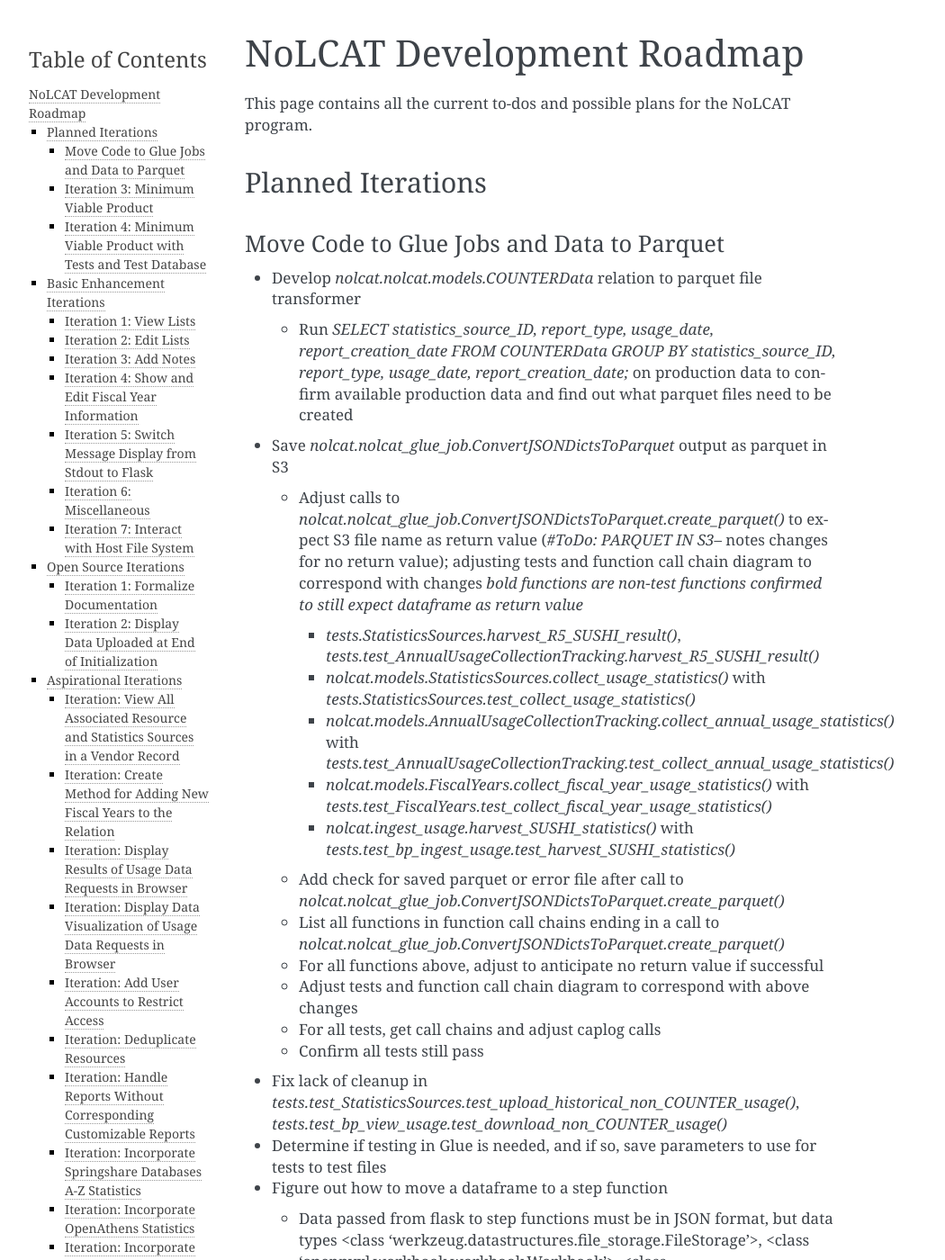
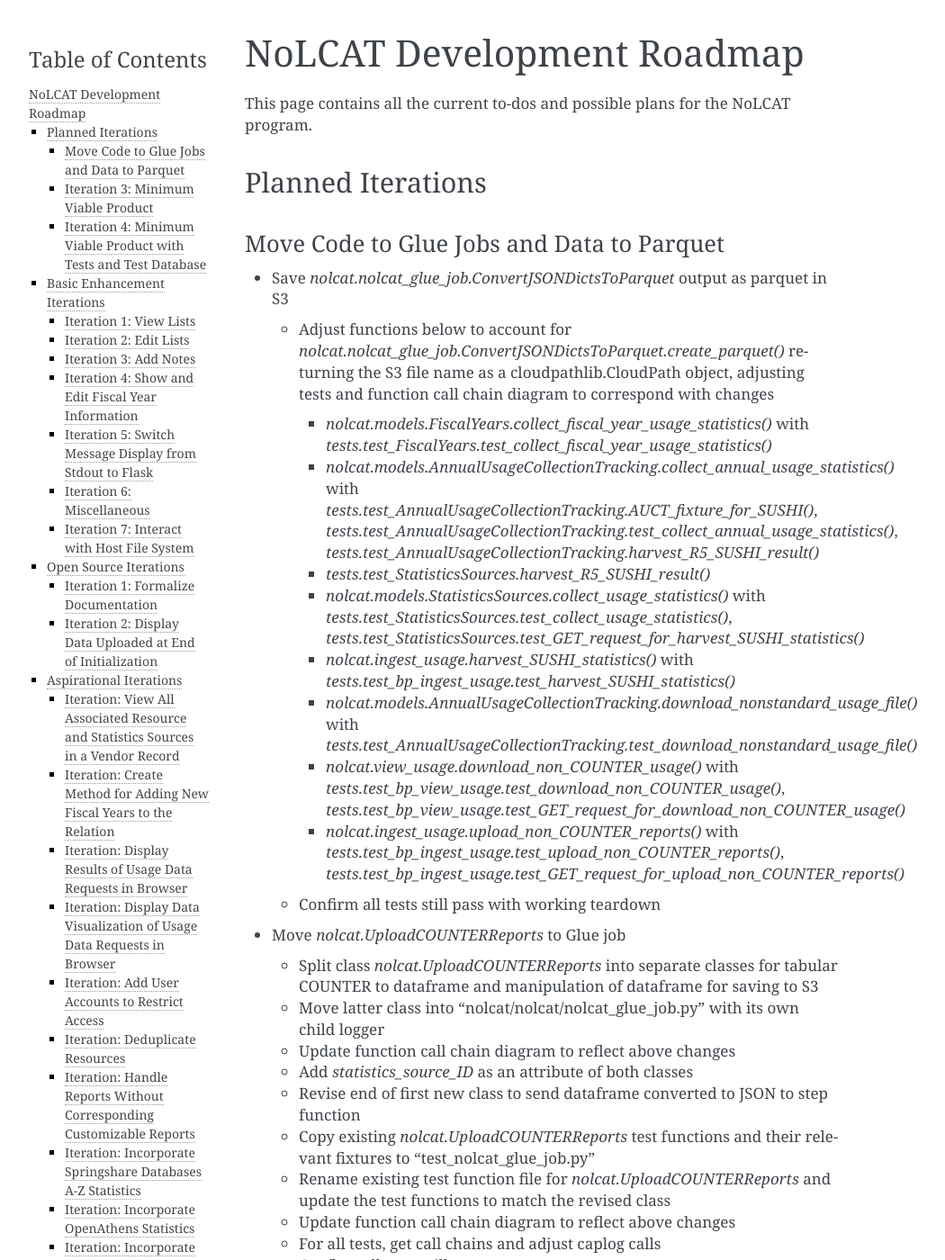
Before and after one commit to ereiskind/nolcat, a Sphinx documentation site: the page built from docs/source/roadmap.rst, in a window 1280 px wide and 1400 px high. Shown: the whole window at 90% size, without its empty margins (148-1198 px from the left). Built offline with Sphinx 7.4.7, drawn with Linux system fonts in a browser that asks for light colours; some of the changed text lies outside the part shown.

Commit message:
Update roadmap

```diff
--- a/docs/source/roadmap.rst
+++ b/docs/source/roadmap.rst
@@ -7,35 +7,20 @@
 
 Move Code to Glue Jobs and Data to Parquet
 ==========================================
-* Develop `nolcat.nolcat.models.COUNTERData` relation to parquet file transformer
-
-  * Run `SELECT statistics_source_ID, report_type, usage_date, report_creation_date FROM COUNTERData GROUP BY statistics_source_ID, report_type, usage_date, report_creation_date;` on production data to confirm available production data and find out what parquet files need to be created
-
 * Save `nolcat.nolcat_glue_job.ConvertJSONDictsToParquet` output as parquet in S3
 
-  * Adjust calls to `nolcat.nolcat_glue_job.ConvertJSONDictsToParquet.create_parquet()` to expect S3 file name as return value (`#ToDo: PARQUET IN S3--` notes changes for no return value); adjusting tests and function call chain diagram to correspond with changes *bold functions are non-test functions confirmed to still expect dataframe as return value*
+  * Adjust functions below to account for `nolcat.nolcat_glue_job.ConvertJSONDictsToParquet.create_parquet()` returning the S3 file name as a cloudpathlib.CloudPath object, adjusting tests and function call chain diagram to correspond with changes
 
-    * `tests.StatisticsSources.harvest_R5_SUSHI_result()`, `tests.test_AnnualUsageCollectionTracking.harvest_R5_SUSHI_result()`
-    * `nolcat.models.StatisticsSources.collect_usage_statistics()` with `tests.StatisticsSources.test_collect_usage_statistics()`
-    * `nolcat.models.AnnualUsageCollectionTracking.collect_annual_usage_statistics()` with `tests.test_AnnualUsageCollectionTracking.test_collect_annual_usage_statistics()`
     * `nolcat.models.FiscalYears.collect_fiscal_year_usage_statistics()` with `tests.test_FiscalYears.test_collect_fiscal_year_usage_statistics()`
+    * `nolcat.models.AnnualUsageCollectionTracking.collect_annual_usage_statistics()` with `tests.test_AnnualUsageCollectionTracking.AUCT_fixture_for_SUSHI()`, `tests.test_AnnualUsageCollectionTracking.test_collect_annual_usage_statistics()`, `tests.test_AnnualUsageCollectionTracking.harvest_R5_SUSHI_result()`
+    * `tests.test_StatisticsSources.harvest_R5_SUSHI_result()`
+    * `nolcat.models.StatisticsSources.collect_usage_statistics()` with `tests.test_StatisticsSources.test_collect_usage_statistics()`, `tests.test_StatisticsSources.test_GET_request_for_harvest_SUSHI_statistics()`
     * `nolcat.ingest_usage.harvest_SUSHI_statistics()` with `tests.test_bp_ingest_usage.test_harvest_SUSHI_statistics()`
+    * `nolcat.models.AnnualUsageCollectionTracking.download_nonstandard_usage_file()` with `tests.test_AnnualUsageCollectionTracking.test_download_nonstandard_usage_file()`
+    * `nolcat.view_usage.download_non_COUNTER_usage()` with `tests.test_bp_view_usage.test_download_non_COUNTER_usage()`, `tests.test_bp_view_usage.test_GET_request_for_download_non_COUNTER_usage()`
+    * `nolcat.ingest_usage.upload_non_COUNTER_reports()` with `tests.test_bp_ingest_usage.test_upload_non_COUNTER_reports()`, `tests.test_bp_ingest_usage.test_GET_request_for_upload_non_COUNTER_reports()`
 
-  * Add check for saved parquet or error file after call to `nolcat.nolcat_glue_job.ConvertJSONDictsToParquet.create_parquet()`
-  * List all functions in function call chains ending in a call to `nolcat.nolcat_glue_job.ConvertJSONDictsToParquet.create_parquet()`
-  * For all functions above, adjust to anticipate no return value if successful
-  * Adjust tests and function call chain diagram to correspond with above changes
-  * For all tests, get call chains and adjust caplog calls
-  * Confirm all tests still pass
-
-* Fix lack of cleanup in `tests.test_StatisticsSources.test_upload_historical_non_COUNTER_usage()`, `tests.test_bp_view_usage.test_download_non_COUNTER_usage()`
-* Determine if testing in Glue is needed, and if so, save parameters to use for tests to test files
-
-* Figure out how to move a dataframe to a step function
-
-  * Data passed from flask to step functions must be in JSON format, but data types <class 'werkzeug.datastructures.file_storage.FileStorage'>, <class 'openpyxl.workbook.workbook.Workbook'>, <class 'openpyxl.worksheet._read_only.ReadOnlyWorksheet'>, and <class 'pandas.core.frame.DataFrame'> aren't JSON serializable, so files with tabular data must be converted to JSON to be passed to a step function and reverted to a dataframe once in a Glue job
-  * https://pandas.pydata.org/docs/reference/api/pandas.DataFrame.to_json.html changes a dataframe into a JSON
-  * JSONs can be turned back into dataframes with https://pandas.pydata.org/docs/reference/api/pandas.read_json.html (does `FutureWarning: Passing literal json to 'read_json' is deprecated and will be removed in a future version. To read from a literal string, wrap it in a 'StringIO' object.` need to be addressed?) (https://pandas.pydata.org/docs/reference/api/pandas.DataFrame.from_dict.html or https://pandas.pydata.org/docs/reference/api/pandas.DataFrame.from_records.html can also be used, but `to_json()` output of string must be converted to dict with `json.loads()`)
+  * Confirm all tests still pass with working teardown
 
 * Move `nolcat.UploadCOUNTERReports` to Glue job
 
@@ -54,18 +39,24 @@
 
 * Save `nolcat.UploadCOUNTERReports` output as parquet in S3
 
-  * Update second class made from `nolcat.UploadCOUNTERReports` to take in a JSON made from a dataframe and end with saving a parquet file to S3 (confirm S3 file name can be created at saving and can include stats source ID and report creation timestamp)
-  * Get list of all calls to second class made from `nolcat.UploadCOUNTERReports`
-  * Adjust above calls to not expect return values
+  * Update second class made from `nolcat.UploadCOUNTERReports` to take in a JSON made from a dataframe and end with saving a parquet file to S3, returning cloudpathlib.CloudPath file name/location
   * Adjust function call chain diagram to correspond with above changes
   * Adjust tests and their relevant fixtures for changed calls to reflect changes
-  * Adjust function call chain diagram to correspond with above changes
-  * Add check for saved parquet or error file after call to second class made from `nolcat.UploadCOUNTERReports`
-  * List all functions in function call chains ending in a call to second class made from `nolcat.UploadCOUNTERReports`
-  * For all functions above, adjust to anticipate no return value if successful
-  * Adjust tests and function call chain diagram to correspond with above changes
+  * Adjust functions below to account for above changes, adjusting tests and function call chain diagram to correspond with changes
 
-* Move other functions and classes to be determined to "nolcat/nolcat/nolcat_glue_job.py" (adjusting call chain diagram, creating child loggers, and adjusting caplog calls as needed)
+    * `nolcat.initialization.collect_AUCT_and_historical_COUNTER_data()` with `tests.test_bp_initialization.test_collect_AUCT_and_historical_COUNTER_data()`, `tests.test_bp_initialization.test_GET_request_for_collect_AUCT_and_historical_COUNTER_data()`
+    * Other functions as determined by function calls to second class made from `nolcat.UploadCOUNTERReports`
+
+  * Confirm all tests still pass with working teardown
+
+* Determine if testing in Glue is needed, and if so, save parameters to use for tests to test files
+* Finish having errors raise exceptions instead of returning specifically designated strings
+* Figure out how to move a dataframe to a step function
+
+  * Data passed from flask to step functions must be in JSON format, but data types <class 'werkzeug.datastructures.file_storage.FileStorage'>, <class 'openpyxl.workbook.workbook.Workbook'>, <class 'openpyxl.worksheet._read_only.ReadOnlyWorksheet'>, and <class 'pandas.core.frame.DataFrame'> aren't JSON serializable, so files with tabular data must be converted to JSON to be passed to a step function and reverted to a dataframe once in a Glue job
+  * https://pandas.pydata.org/docs/reference/api/pandas.DataFrame.to_json.html changes a dataframe into a JSON
+  * JSONs can be turned back into dataframes with https://pandas.pydata.org/docs/reference/api/pandas.read_json.html (does `FutureWarning: Passing literal json to 'read_json' is deprecated and will be removed in a future version. To read from a literal string, wrap it in a 'StringIO' object.` need to be addressed?) (https://pandas.pydata.org/docs/reference/api/pandas.DataFrame.from_dict.html or https://pandas.pydata.org/docs/reference/api/pandas.DataFrame.from_records.html can also be used, but `to_json()` output of string must be converted to dict with `json.loads()`)
+
 * Remove `nolcat.models.COUNTERData` class
 
   * Move sole class method to "nolcat/nolcat/nolcat_glue_job.py"
```
